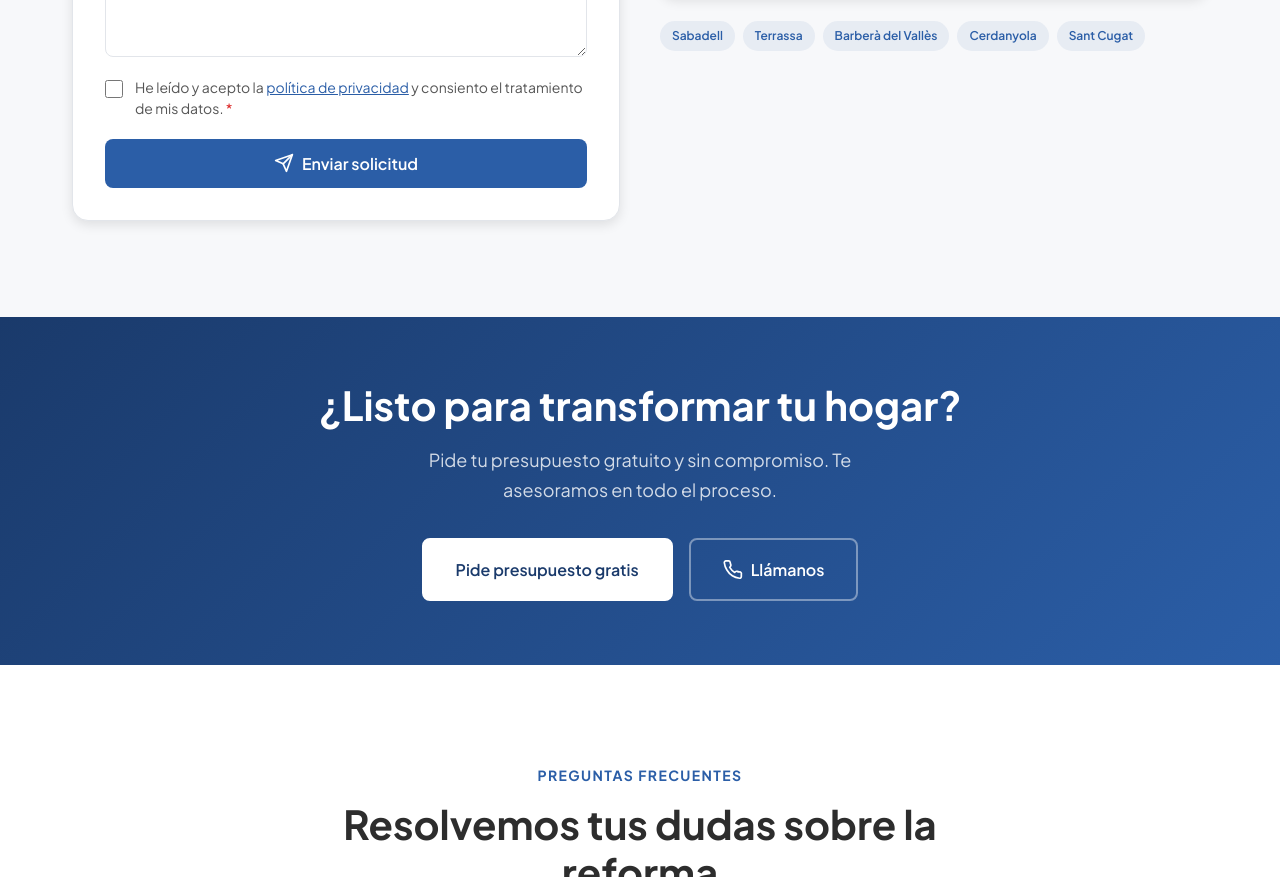
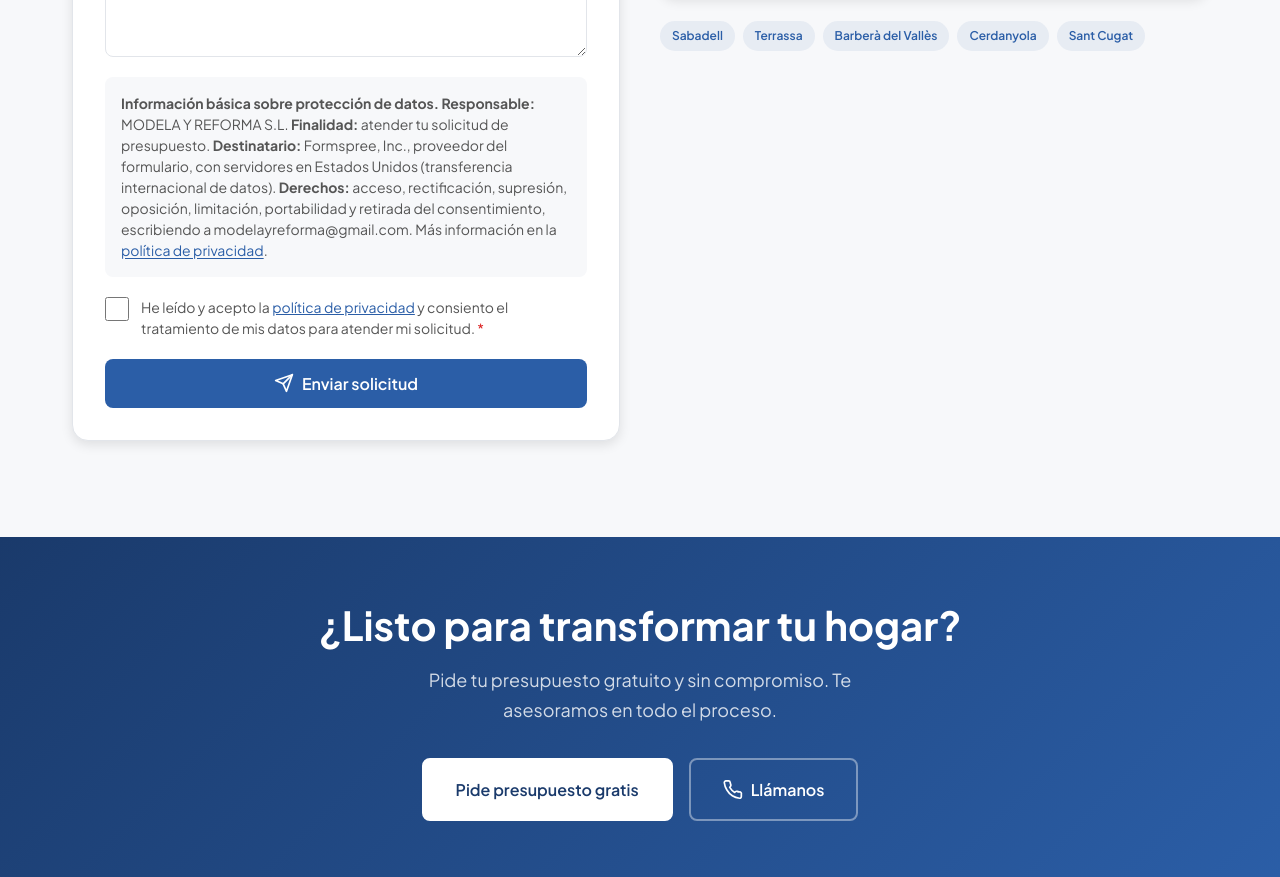
Before and after one commit to limpiezasvalles/modelayreforma.com, a plain HTML site: page index.html in a window 1280 px wide. Shown: the part 8993-9870 px from the top of the page. Drawn offline with Linux system fonts and the light colour scheme.

Commit message:
feat(forms): first information layer and clearer consent for the contact form
- RGPD first layer above the checkbox: controller, purpose, recipient (Formspree,
  Inc., servers in the US = international transfer), rights, link to the policy.
- Consent checkbox: unchecked by default, required, label associated, linked to the
  info and error text with aria-describedby, 24x24 target, visible focus ring,
  explicit error: 'Para enviar la solicitud debes marcar la casilla de consentimiento.'
- novalidate is now set by JS, so with JavaScript disabled the browser's own
  required check still blocks the submit.
Tested with headless Chrome and Formspree requests intercepted (nothing real sent):
unchecked -> 0 requests (JS on and off); checked -> 1 POST and success message.
Screenshot: ~/webs/_capturas_modela/formulario_consentimiento_error.png

Co-Authored-By: Claude Sonnet 5.5 <noreply@anthropic.com>

```diff
--- a/css/styles.css
+++ b/css/styles.css
@@ -1132,9 +1132,9 @@ h1, h2, h3, h4, h5, h6 {
 }
 
 .form__checkbox {
-  width: 18px;
-  height: 18px;
-  margin-top: 3px;
+  width: 24px;
+  height: 24px;
+  margin-top: 0;
   flex-shrink: 0;
   accent-color: var(--color-primary);
 }
@@ -1151,13 +1151,26 @@ h1, h2, h3, h4, h5, h6 {
 }
 
 .form__error {
-  font-size: var(--font-size-xs);
+  font-size: var(--font-size-sm);
+  font-weight: 600;
   color: var(--color-error);
   margin-top: var(--space-1);
   display: none;
 }
 
 .form__error.is-visible { display: block; }
+
+/* First information layer next to the consent checkbox (RGPD art. 13) */
+.form__legal {
+  padding: var(--space-4);
+  border-radius: var(--radius-md);
+  background: var(--color-light);
+  font-size: var(--font-size-sm);
+  line-height: 1.5;
+  color: var(--color-body);
+}
+
+.form__legal a { text-decoration: underline; text-underline-offset: 2px; }
 
 .form__submit {
   display: inline-flex;
--- a/index.html
+++ b/index.html
@@ -1326,7 +1326,6 @@
                 action="https://formspree.io/f/xaqlrkel"
                 method="POST"
                 data-ajax
-                novalidate
                 aria-label="Formulario de contacto y solicitud de presupuesto"
               >
                 <!-- Honeypot anti-spam -->
@@ -1381,15 +1380,29 @@
                   </div>
 
                   <div class="form__group form__group--full">
+                    <p class="form__legal" id="c-rgpd-info">
+                      <strong>Información básica sobre protección de datos.</strong>
+                      <strong>Responsable:</strong> MODELA Y REFORMA S.L.
+                      <strong>Finalidad:</strong> atender tu solicitud de presupuesto.
+                      <strong>Destinatario:</strong> Formspree, Inc., proveedor del formulario, con servidores en
+                      Estados Unidos (transferencia internacional de datos).
+                      <strong>Derechos:</strong> acceso, rectificación, supresión, oposición, limitación,
+                      portabilidad y retirada del consentimiento, escribiendo a modelayreforma@gmail.com.
+                      Más información en la <a href="privacidad.html" target="_blank" rel="noopener">política de privacidad</a>.
+                    </p>
+                  </div>
+
+                  <div class="form__group form__group--full">
                     <div class="form__checkbox-group">
-                      <input class="form__checkbox" type="checkbox" id="c-rgpd" name="rgpd" required>
+                      <input class="form__checkbox" type="checkbox" id="c-rgpd" name="rgpd" required
+                        aria-describedby="c-rgpd-info c-rgpd-error">
                       <label class="form__checkbox-label" for="c-rgpd">
                         He leído y acepto la
                         <a href="privacidad.html" target="_blank" rel="noopener">política de privacidad</a>
-                        y consiento el tratamiento de mis datos. <span class="form__required" aria-hidden="true">*</span>
+                        y consiento el tratamiento de mis datos para atender mi solicitud. <span aria-hidden="true" class="form__required">*</span>
                       </label>
                     </div>
-                    <span class="form__error" role="alert" aria-live="polite"></span>
+                    <span class="form__error" id="c-rgpd-error" role="alert" aria-live="polite"></span>
                   </div>
 
                   <div class="form__group form__group--full">
--- a/js/forms.js
+++ b/js/forms.js
@@ -22,6 +22,8 @@ function sanitize(str) {
 /* ============================================================
    VALIDATION HELPERS
    ============================================================ */
+const CONSENT_ERROR = 'Para enviar la solicitud debes marcar la casilla de consentimiento.';
+
 const validators = {
   required:  (val) => val.trim().length > 0,
   email:     (val) => /^[^\s@]+@[^\s@]+\.[^\s@]+$/.test(val.trim()),
@@ -81,7 +83,7 @@ function validateField(field) {
 
   // Checkbox required (RGPD)
   if (type === 'checkbox' && field.required && !field.checked) {
-    showFieldError(field, 'Debes aceptar la política de privacidad.');
+    showFieldError(field, CONSENT_ERROR);
     return false;
   }
 
@@ -198,7 +200,7 @@ async function submitForm(form) {
   // RGPD checkbox
   const rgpd = form.querySelector('[name="rgpd"]');
   if (rgpd && !rgpd.checked) {
-    showFieldError(rgpd, 'Debes aceptar la política de privacidad.');
+    showFieldError(rgpd, CONSENT_ERROR);
     isValid = false;
   }
 
@@ -248,6 +250,9 @@ async function submitForm(form) {
    ============================================================ */
 function initForms() {
   document.querySelectorAll('form[data-ajax]').forEach(form => {
+    // Validation is ours when JS runs; without JS the browser's own required check still applies
+    form.noValidate = true;
+
     // Real-time validation on blur
     form.querySelectorAll('input, select, textarea').forEach(field => {
       field.addEventListener('blur', () => {
```
